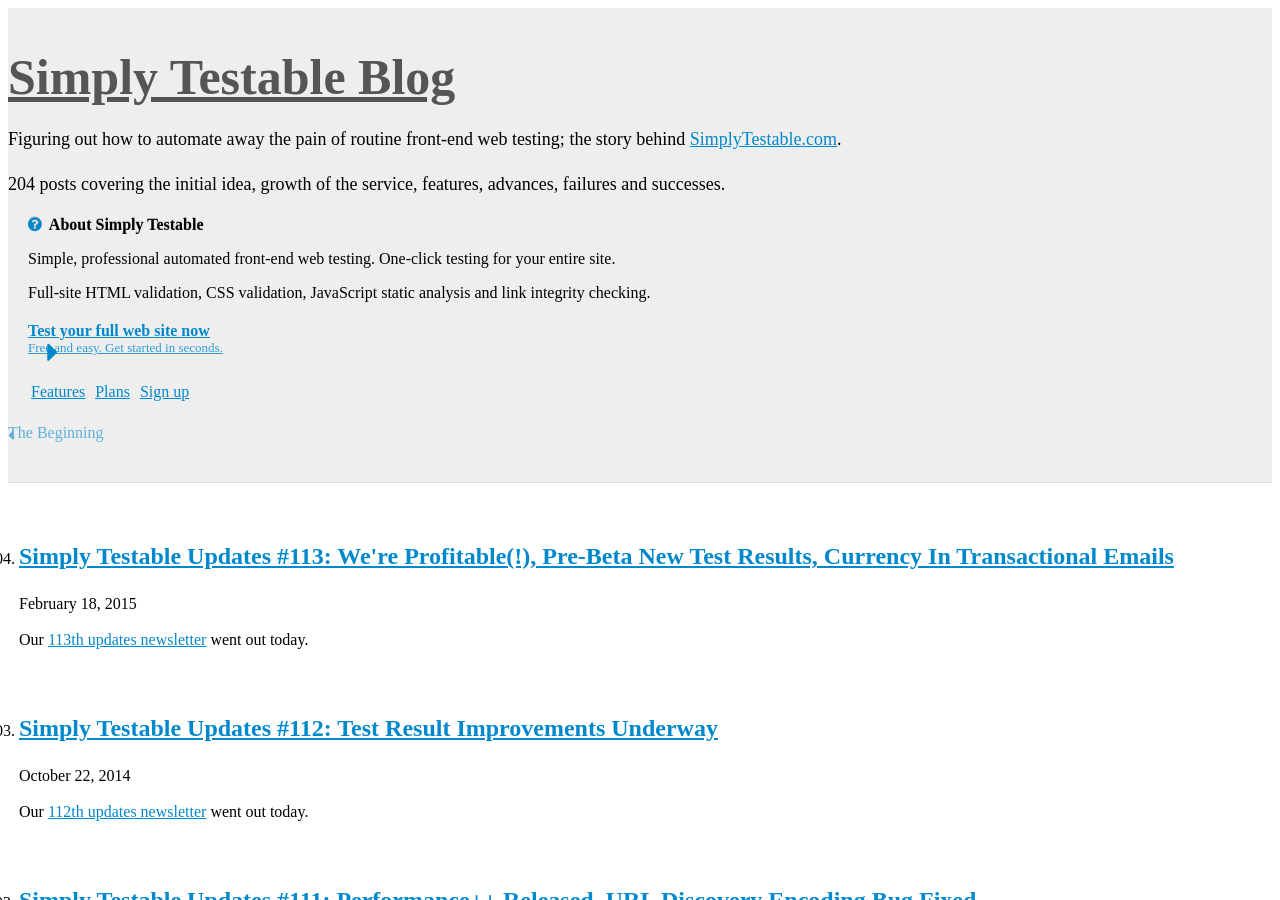
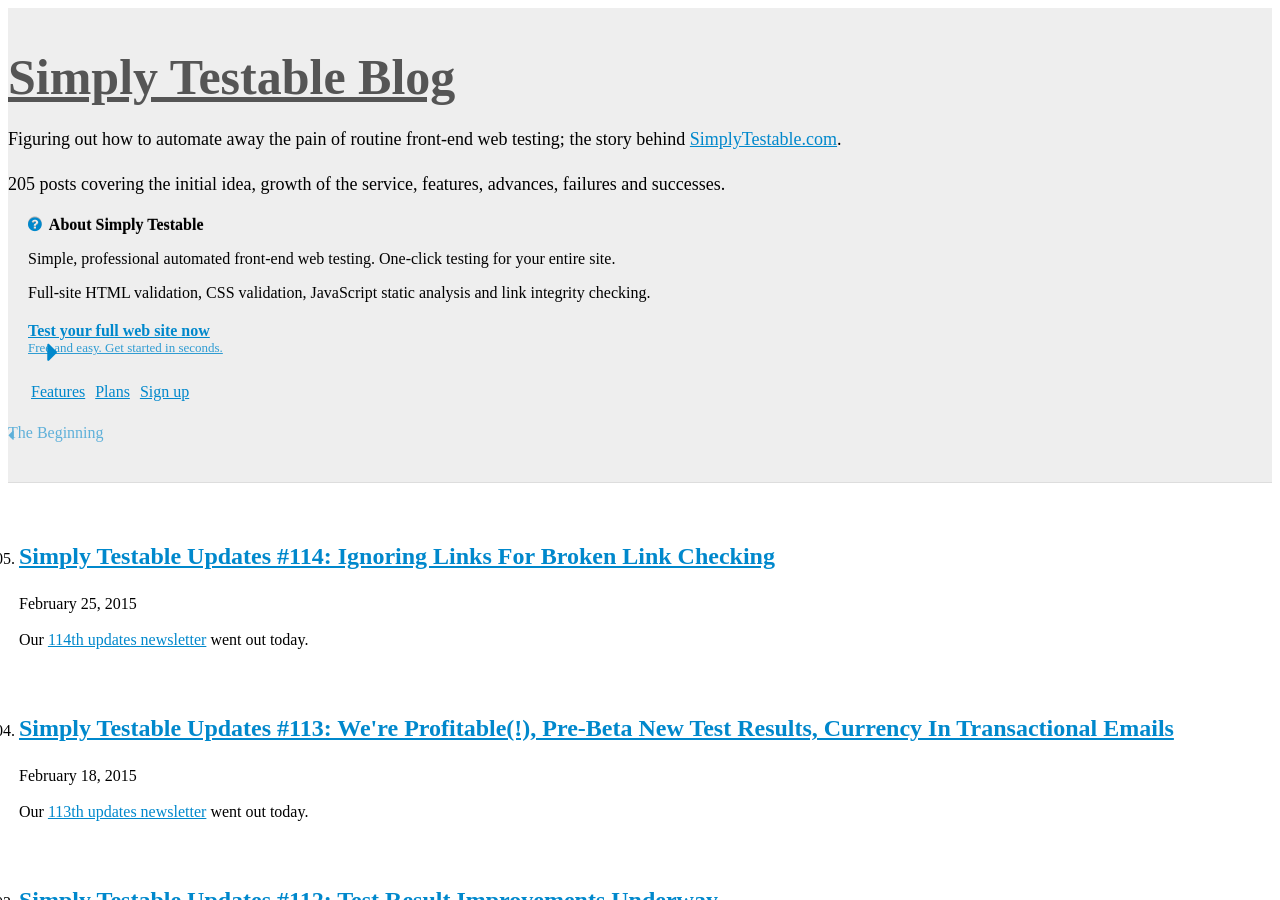
Before and after one commit to webignition/blog.simplytestable.com, a Jekyll site: the page built from archive/index.html, in a window 1280 px wide and 900 px high. Built offline with Jekyll 4.4.1, drawn with Linux system fonts in a browser that asks for light colours; nearby versions of some CDN libraries; comment, search, counter and statistics services are not loaded; a style sheet for code colours, icons or effects is not loaded; some of the changed text lies outside the part shown.

Commit message:
114th newsletter notification

```diff
--- a/archive/index.html
+++ b/archive/index.html
@@ -6,6 +6,28 @@ is_archive: true
 <ol class="archive">
 
 
+    <li value="205">
+        <h2><a href="/simply-testable-updates-114/">Simply Testable Updates #114: Ignoring Links For Broken Link Checking </a></h2>
+        <p class="post-date">February 25, 2015</p>
+
+
+
+
+
+
+
+
+
+    <p>
+        Our <a href="http://us5.campaign-archive1.com/?u=ac75e33d993d2b502e333ddd0&amp;id=92f06c8d5f">114th updates newsletter</a> went out today.
+    </p>
+
+
+
+
+    </li>
+
+
     <li value="204">
         <h2><a href="/simply-testable-updates-113/">Simply Testable Updates #113: We're Profitable(!), Pre-Beta New Test Results, Currency In Transactional Emails </a></h2>
         <p class="post-date">February 18, 2015</p>
```
Also changed, not shown: _posts/2015/2015-02-25-simply-testable-updates-114.html (added, +14 -0 lines).
